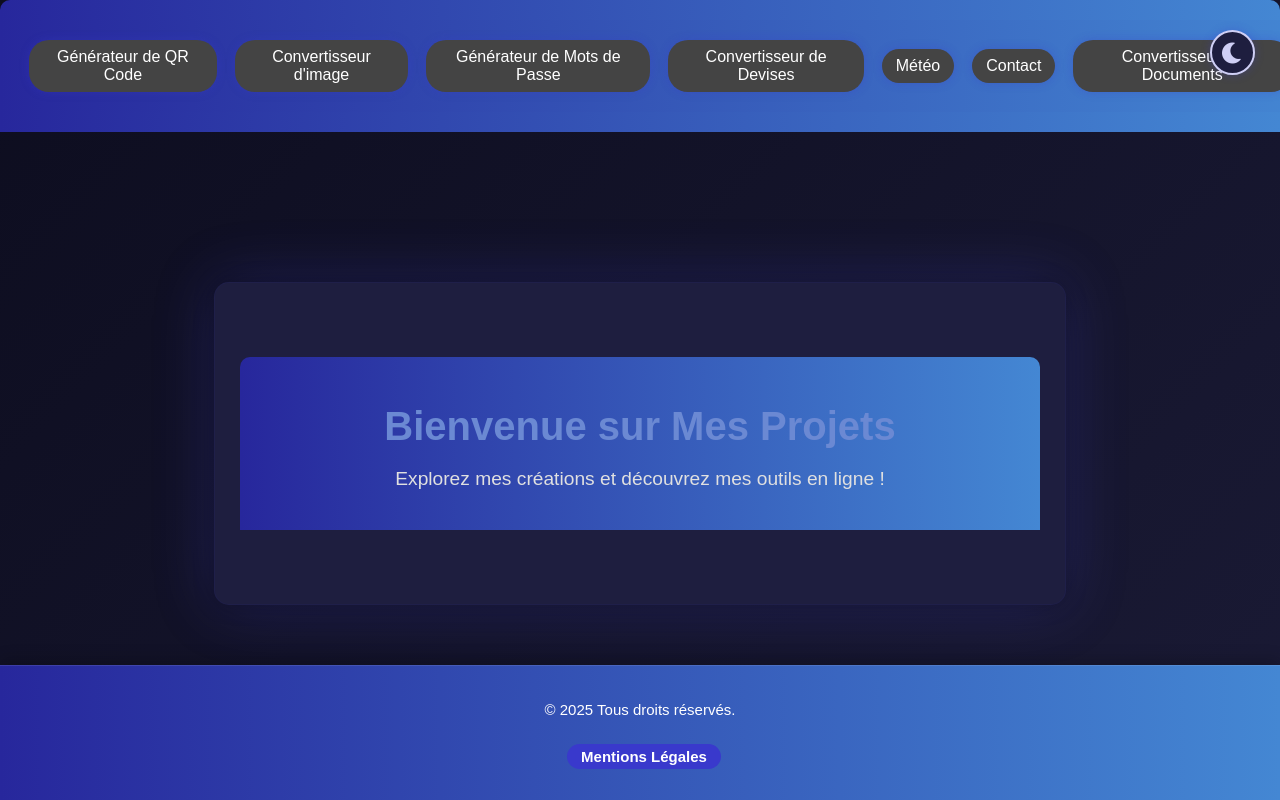
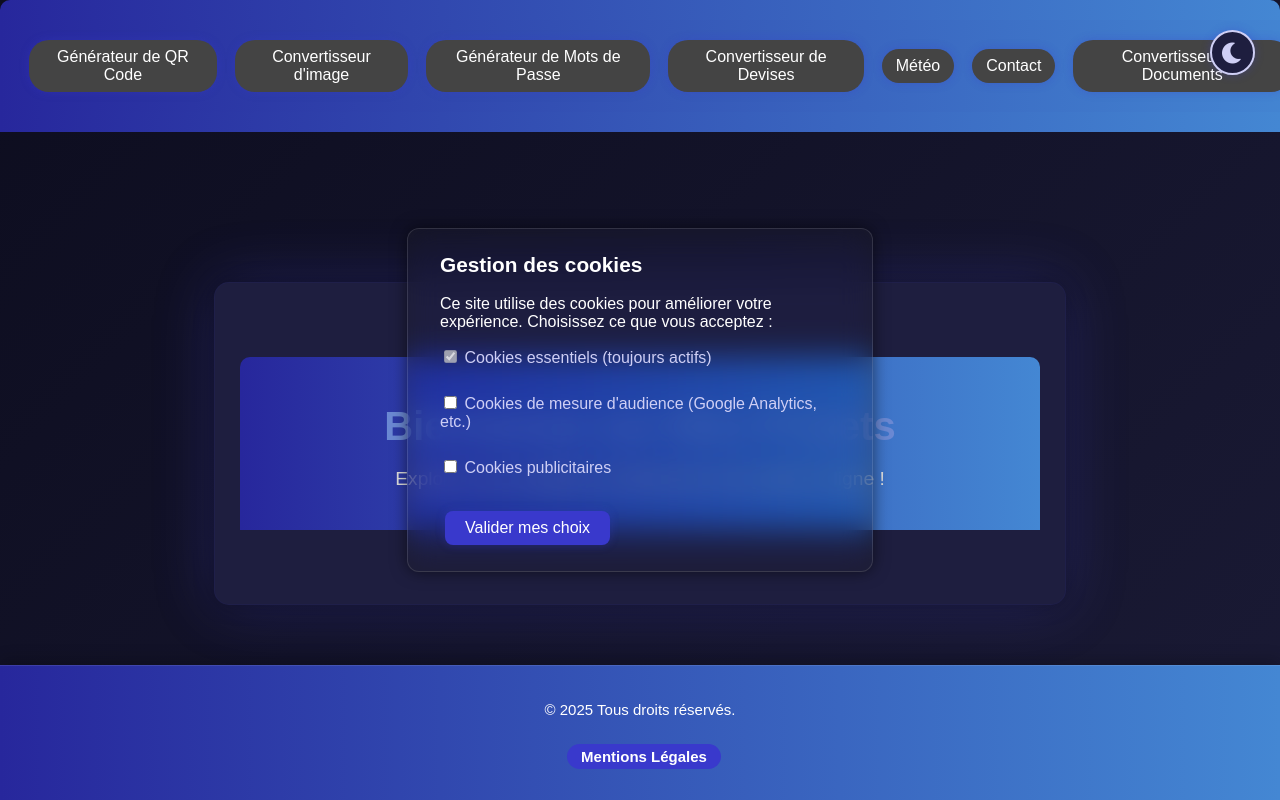
Before and after one commit to filsuin/My-website, a PHP site: page / in a window 1280 px wide. Run offline with PHP 8.4, Linux system fonts and the light colour scheme.

Commit message:
Add cookie consent banner and logic
Introduces a cookie consent banner with related styles and JavaScript logic to manage user choices for analytics and advertising cookies. Updates index.html to include the new script and refines CSS by removing orphaned blocks and improving structure.

```diff
--- a/assets/css/style.css
+++ b/assets/css/style.css
@@ -1,3 +1,53 @@
+/* Cookie consent banner */
+#cookie-banner {
+    position: fixed;
+    left: 0; right: 0; top: 0; bottom: 0;
+    background: transparent;
+    color: #fff;
+    z-index: 9999;
+    padding: 0;
+    display: flex;
+    justify-content: center;
+    align-items: center;
+    min-height: 0;
+}
+.cookie-modal {
+    background: rgba(34, 34, 34, 0.35);
+    border-radius: 12px;
+    box-shadow: 0 0 16px #0008;
+    padding: 24px 32px 16px 32px;
+    margin: 0 0 0 0;
+    max-width: 400px;
+    width: 100%;
+    text-align: left;
+    backdrop-filter: blur(16px) saturate(160%);
+    -webkit-backdrop-filter: blur(16px) saturate(160%);
+    border: 1px solid rgba(255,255,255,0.12);
+}
+.cookie-modal h2 {
+    margin-top: 0;
+    font-size: 1.3em;
+}
+.cookie-modal button[type="submit"] {
+    margin-top: 16px;
+    background: var(--button-bg, #27279c);
+    color: var(--button-color, #fff);
+    border: none;
+    border-radius: 8px;
+    padding: 8px 20px;
+    font-size: 1em;
+    cursor: pointer;
+    transition: background 0.2s;
+}
+.cookie-modal button[type="submit"]:hover {
+    background: var(--button-hover, #1a1a7a);
+}
+.cookie-modal label {
+    display: block;
+    margin: 8px 0 0 0;
+    font-size: 1em;
+    cursor: pointer;
+}
 /* Lisibilité du lien Mentions Légales dans le footer */
 footer a, .footer a {
     color: var(--button-color) !important;
@@ -29,20 +79,7 @@ footer a:hover, .footer a:hover {
     color: var(--button-color);
     text-decoration: underline;
 }
-    color: var(--button-color) !important;
-    background: var(--button-bg);
-    padding: 4px 14px;
-    border-radius: 18px;
-    font-weight: 600;
-    text-decoration: none;
-    transition: background 0.2s, color 0.2s;
-    margin-left: 8px;
-}
-.footer a:hover, footer a:hover {
-    background: var(--button-hover);
-    color: var(--button-color);
-    text-decoration: underline;
-}
+/* Suppression du bloc orphelin et doublons inutiles */
 /* Styles généraux */
 :root[data-theme="light"] {
     --background-color: #9cc0ef;
@@ -61,9 +98,9 @@ footer a:hover, .footer a:hover {
     --home-button-color: #27279c;
     --input-bg: #ffffff;
 }
-
 :root[data-theme="dark"] {
     --background-color: #080816;
+/* accolade orpheline supprimée */
     --gradient-start: #0d0d1f;
     --gradient-end: #1a1a35;
     --text-color: #cfcff5;
@@ -80,9 +117,9 @@ footer a:hover, .footer a:hover {
     --home-button-color: #ffffff;
     --input-bg: #242450;
 }
-
 body {
     font-family: 'Arial', sans-serif;
+/* accolade orpheline supprimée */
     margin: 0;
     padding: 0;
     background: linear-gradient(135deg, var(--gradient-start), var(--gradient-end));
@@ -353,7 +390,6 @@ input[type="range"]::-ms-tooltip {
 }
 input[type="range"]::-moz-focus-outer {
     border: 0;
-}
 }
 
 #copyButton {
@@ -725,7 +761,6 @@ input[type="text"]:focus {
     border-color: var(--button-hover);
     outline: none;
     background-color: #fff2;
-}
 }
 
 @media (max-width: 768px) {
--- /dev/null
+++ b/assets/js/cookie_consent.js
@@ -0,0 +1,77 @@
+// Cookie consent logic for your site
+// This script manages user choices and disables/enables analytics or other scripts accordingly
+
+
+// Utilisation de sessionStorage pour que le consentement disparaisse à la fermeture du navigateur
+function setCookie(name, value) {
+    sessionStorage.setItem(name, value);
+}
+
+function getCookie(name) {
+    return sessionStorage.getItem(name);
+}
+
+function eraseCookie(name) {
+    sessionStorage.removeItem(name);
+}
+
+function showCookieBanner() {
+    if (document.getElementById('cookie-banner')) return;
+    const banner = document.createElement('div');
+    banner.id = 'cookie-banner';
+    banner.innerHTML = `
+        <div class="cookie-modal">
+            <h2>Gestion des cookies</h2>
+            <p>Ce site utilise des cookies pour améliorer votre expérience. Choisissez ce que vous acceptez :</p>
+            <form id="cookie-form">
+                <label><input type="checkbox" name="essential" checked disabled> Cookies essentiels (toujours actifs)</label><br>
+                <label><input type="checkbox" name="analytics"> Cookies de mesure d'audience (Google Analytics, etc.)</label><br>
+                <label><input type="checkbox" name="ads"> Cookies publicitaires</label><br>
+                <button type="submit">Valider mes choix</button>
+            </form>
+        </div>
+    `;
+    document.body.appendChild(banner);
+    document.getElementById('cookie-form').onsubmit = function(e) {
+        e.preventDefault();
+        const analytics = this.analytics.checked;
+        const ads = this.ads.checked;
+        setCookie('cookie_analytics', analytics, 365);
+        setCookie('cookie_ads', ads, 365);
+        banner.remove();
+        updateCookieChoices();
+    };
+}
+
+function updateCookieChoices() {
+    // Analytics
+    if (getCookie('cookie_analytics') === 'true') {
+        // Dynamically load analytics script if accepted
+        if (!document.getElementById('analytics-script')) {
+            const s = document.createElement('script');
+            s.id = 'analytics-script';
+            s.src = 'https://www.googletagmanager.com/gtag/js?id=UA-XXXXXXXXX-X';
+            s.async = true;
+            document.head.appendChild(s);
+            window.dataLayer = window.dataLayer || [];
+            function gtag(){dataLayer.push(arguments);}
+            gtag('js', new Date());
+            gtag('config', 'UA-XXXXXXXXX-X');
+        }
+    } else {
+        // Remove analytics if not accepted
+        const s = document.getElementById('analytics-script');
+        if (s) s.remove();
+        window['ga-disable-UA-XXXXXXXXX-X'] = true;
+    }
+    // Ads (à adapter selon tes scripts publicitaires)
+    if (getCookie('cookie_ads') !== 'true') {
+        // Ici tu peux désactiver/masquer les pubs si besoin
+    }
+}
+
+// Affiche la bannière si pas encore de choix (session uniquement)
+if (getCookie('cookie_analytics') === null || getCookie('cookie_ads') === null) {
+    window.addEventListener('DOMContentLoaded', showCookieBanner);
+}
+window.addEventListener('DOMContentLoaded', updateCookieChoices);
--- a/index.html
+++ b/index.html
@@ -47,5 +47,6 @@
     <!-- Script JavaScript existant -->
     <script src="assets/js/script.js"></script>
     <script src="assets/js/theme.js"></script>
+    <script src="assets/js/cookie_consent.js"></script>
 </body>
 </html>
```
